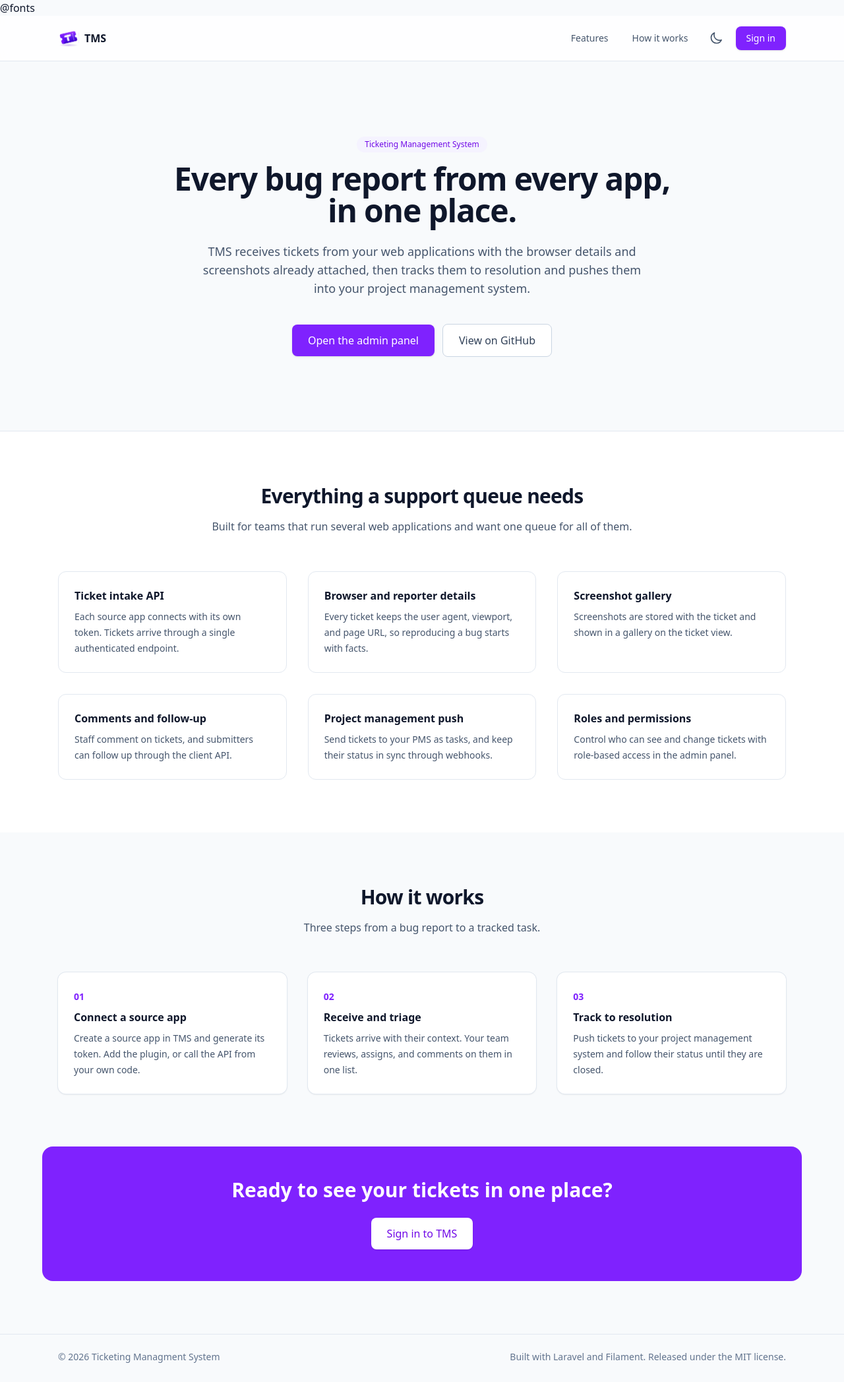
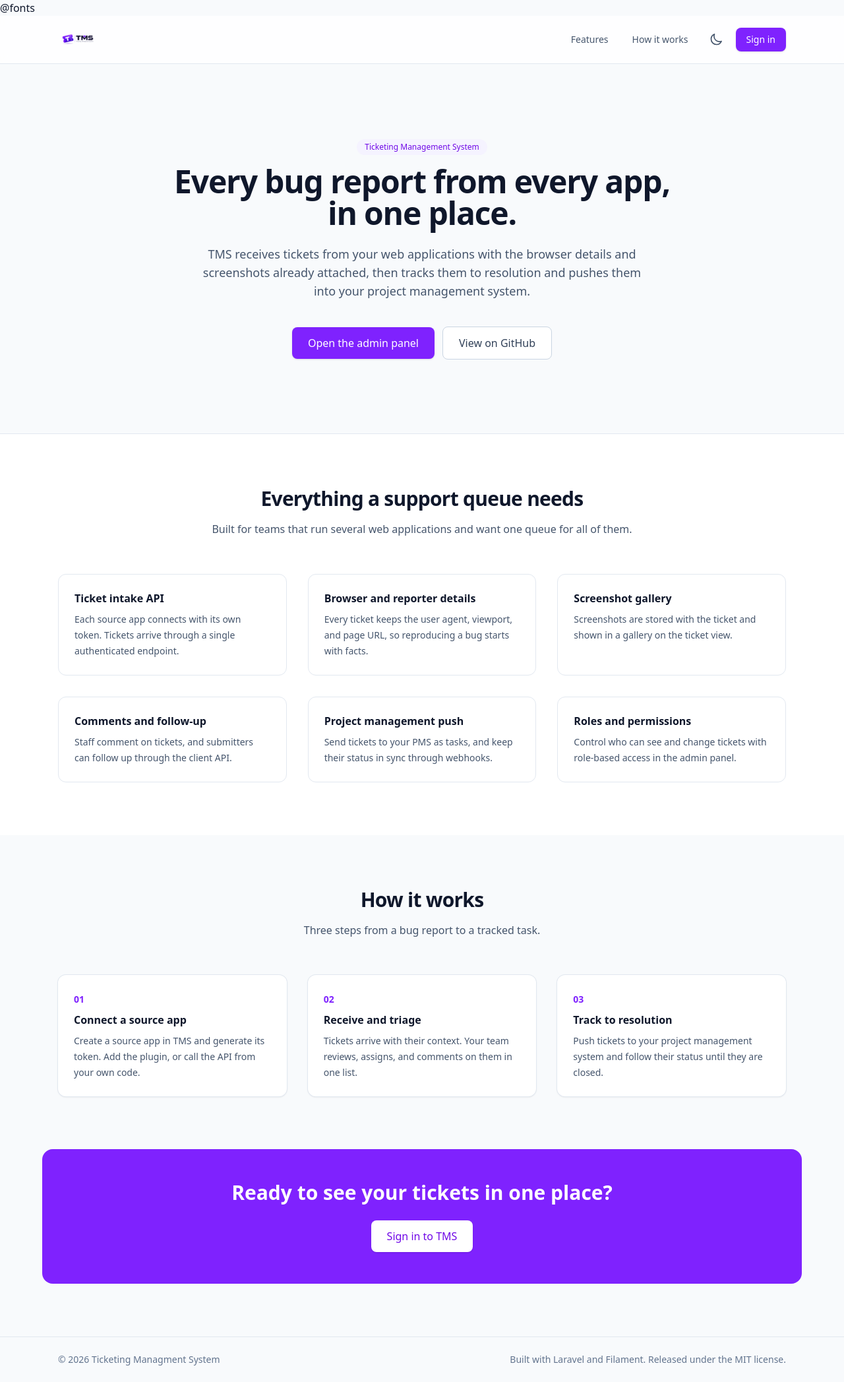
Before and after one commit to a6e6s/TMS, a Laravel app: page / in a window 1280 px wide. Shown: the whole page at 66% size. Before the commit the page ends 2066 px from the top, so only its background shows below. Run offline with Laravel 12, Linux system fonts and the light colour scheme; style sheets or scripts are compiled from the project's sources.

Commit message:
Use the new TMS logo in admin and landing page
Replace public/images/TMS.png with the new full logo, enlarge the admin
brand logo so it is legible, and use the light/dark logo pair in the
landing header.

Co-authored-by: Copilot <223556219+Copilot@users.noreply.github.com>

```diff
--- a/app/Providers/Filament/AdminPanelProvider.php
+++ b/app/Providers/Filament/AdminPanelProvider.php
@@ -35,7 +35,7 @@ class AdminPanelProvider extends PanelProvider
             ->brandName(fn (): string => __('filament/common.brand'))
             ->brandLogo(asset('images/TMS.png'))
             ->darkModeBrandLogo(asset('images/TMS-icon.png'))
-            ->brandLogoHeight('2.5rem')
+            ->brandLogoHeight('4rem')
             ->favicon(asset('images/favicon-32x32.png'))
             ->colors([
                 'primary' => Color::Violet,
--- a/resources/views/landing.blade.php
+++ b/resources/views/landing.blade.php
@@ -25,8 +25,8 @@
         <header class="border-b border-slate-200 bg-white/80 backdrop-blur dark:border-slate-800 dark:bg-slate-900/80">
             <nav class="mx-auto flex max-w-6xl items-center justify-between px-6 py-4">
                 <a href="{{ url('/') }}" class="flex items-center gap-2 font-semibold">
-                    <img src="{{ asset('images/TMS-icon.png') }}" alt="" class="h-8 w-8">
-                    <span>TMS</span>
+                    <img src="{{ asset('images/TMS.png') }}" alt="TMS" class="h-10 w-auto dark:hidden">
+                    <img src="{{ asset('images/TMS-icon.png') }}" alt="TMS" class="hidden h-10 w-auto dark:block">
                 </a>
                 <div class="flex items-center gap-3 text-sm">
                     <a href="#features" class="hidden px-3 py-2 text-slate-600 hover:text-slate-900 sm:inline dark:text-slate-300 dark:hover:text-white">Features</a>
```
Also changed, not shown: public/images/TMS.png.
